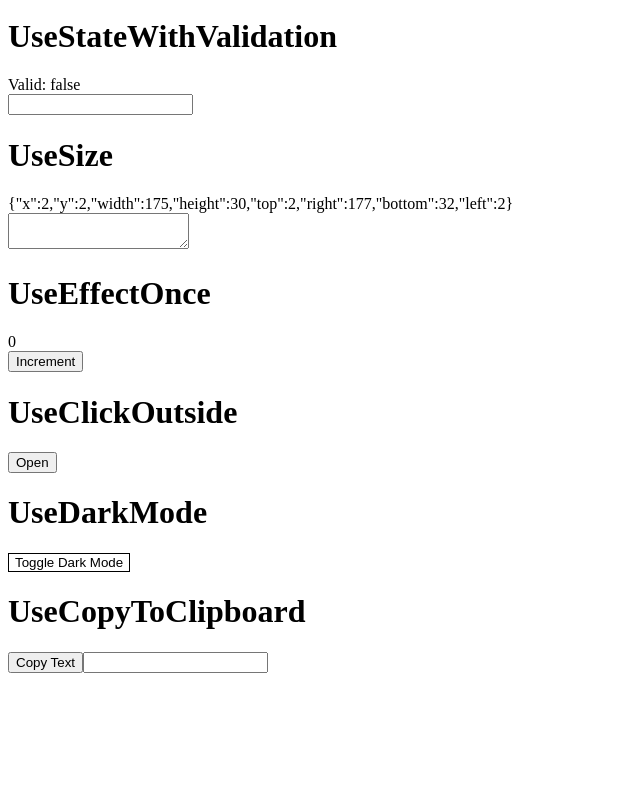
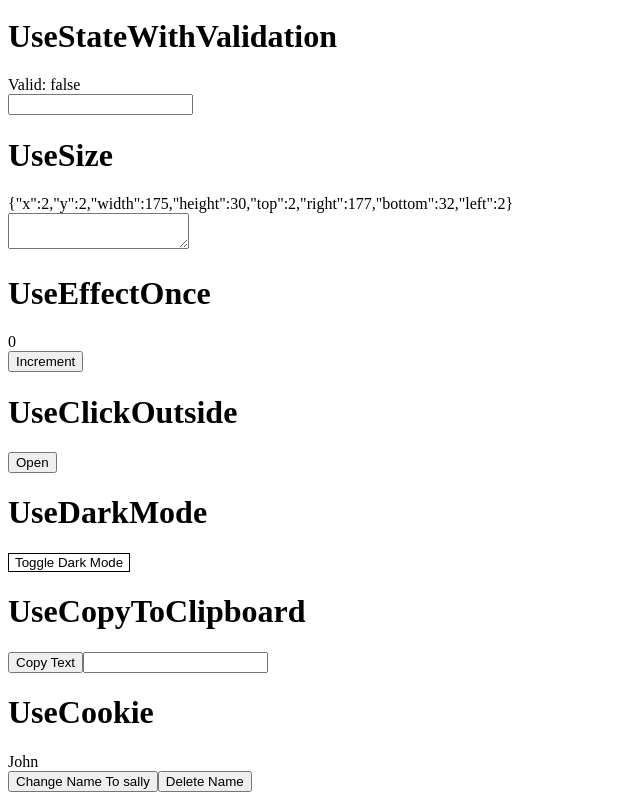
Before and after one commit to dongseup/react_custom_hooks_in_project, a React (Create React App) app: page / in a window 1280 px wide. Shown: the part 2717-3517 px from the top of the page, without its empty margins (0-640 px from the left). Before the commit the page ends 3398 px from the top, so only its background shows below. Built offline with nearby package versions, Linux system fonts and the light colour scheme; no server answers.

Commit message:
useCookie

```diff
--- a/package.json
+++ b/package.json
@@ -7,6 +7,7 @@
     "@testing-library/react": "^13.4.0",
     "@testing-library/user-event": "^13.5.0",
     "copy-to-clipboard": "^3.3.3",
+    "js-cookie": "^3.0.1",
     "react": "^18.2.0",
     "react-dom": "^18.2.0",
     "react-scripts": "5.0.1",
--- a/src/App.js
+++ b/src/App.js
@@ -19,6 +19,7 @@
 import UseClickOutside from './hooks/useClickOutside';
 import UseDarkMode from './hooks/useDarkMode';
 import UseCopyToClipboard from './hooks/useCopyToClipboard';
+import UseCookie from './hooks/useCookie';
 
 function App() {
     return (
@@ -86,6 +87,9 @@
             <br />
             <h1>UseCopyToClipboard</h1>
             <UseCopyToClipboard />
+            <br />
+            <h1>UseCookie</h1>
+            <UseCookie />
         </>
     );
 }
--- /dev/null
+++ b/src/hooks/useCookie/index.js
@@ -0,0 +1,15 @@
+import useCookie from './useCookie';
+
+export default function CookieComponent() {
+    const [value, updateCookie, deleteCookie] = useCookie('name', 'John');
+
+    return (
+        <>
+            <div>{value}</div>
+            <button onClick={() => updateCookie('Sally')}>
+                Change Name To sally
+            </button>
+            <button onClick={() => deleteCookie('name')}>Delete Name</button>
+        </>
+    );
+}
--- /dev/null
+++ b/src/hooks/useCookie/useCookie.js
@@ -0,0 +1,30 @@
+import { useState, useCallback } from 'react';
+import Cookies from 'js-cookie';
+
+export default function useCookie(name, defaultValue) {
+    const [value, setValue] = useState(() => {
+        const cookie = Cookies.get(name);
+        if (cookie) return cookie;
+        Cookies.set(name, defaultValue);
+
+        return defaultValue;
+    });
+
+    const updateCookie = useCallback(
+        (newValue, options) => {
+            Cookies.set(name, newValue, options);
+            setValue(newValue);
+        },
+        [name]
+    );
+
+    const deleteCookie = useCallback(
+        name => {
+            Cookies.remove(name);
+            setValue(null);
+        },
+        [name]
+    );
+
+    return [value, updateCookie, deleteCookie];
+}
```
Also changed, not shown: 1 other file (tests, documents, lock files or other folders).
